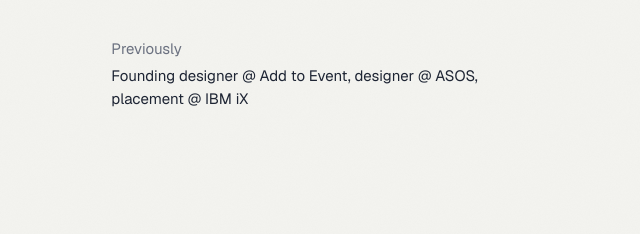
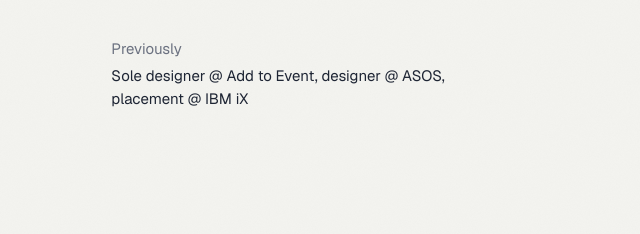
Before and after one commit to petewford/peterwford.com, a plain HTML site: page index.html in a window 1280 px wide. Shown: the part 270-504 px from the top of the page, 307-947 px from the left. Drawn offline with nearby package versions, Linux system fonts and the light colour scheme.

Commit message:
Describe the Add to Event role as sole designer in the hero
The hero ledger said 'Founding designer' while the About copy below
said 'the sole designer'. Settles on sole, matching the About copy
and the Add to Event case studies.

Co-Authored-By: Claude Opus 5 <noreply@anthropic.com>

```diff
--- a/index.html
+++ b/index.html
@@ -48,7 +48,7 @@
         </div>
         <div>
           <dt>Previously</dt>
-          <dd><span class="line">Founding designer @ <a href="https://www.addtoevent.co.uk/">Add to Event</a>, designer @ <a href="https://www.asos.com/">ASOS</a>,</span> <span class="line">placement @ <a href="https://www.ibm.com/consulting/ibmix">IBM iX</a></span></dd>
+          <dd><span class="line">Sole designer @ <a href="https://www.addtoevent.co.uk/">Add to Event</a>, designer @ <a href="https://www.asos.com/">ASOS</a>,</span> <span class="line">placement @ <a href="https://www.ibm.com/consulting/ibmix">IBM iX</a></span></dd>
         </div>
       </dl>
     </section>
```
